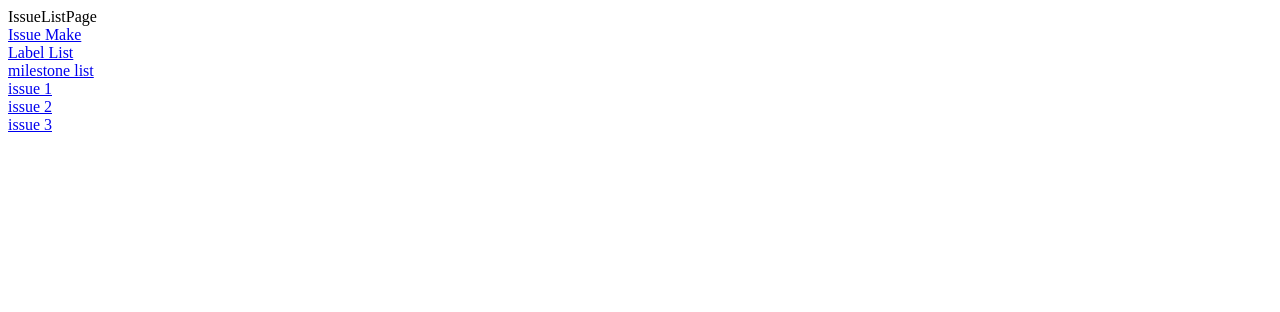
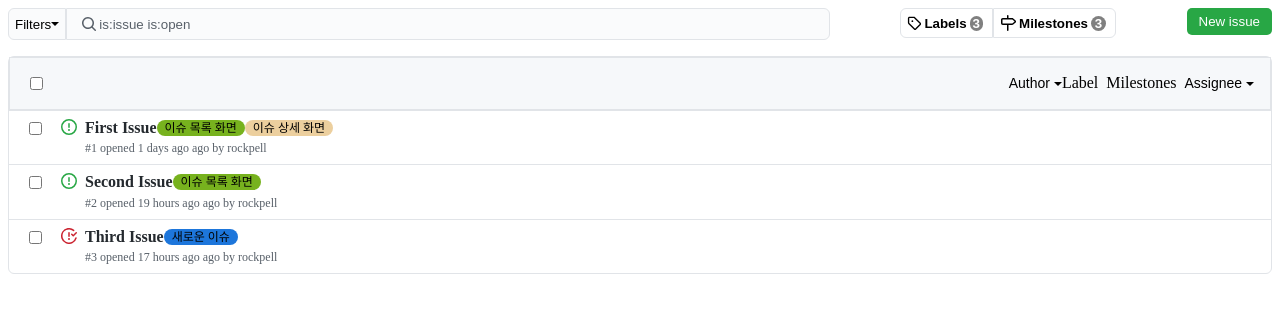
Before and after one commit to boostcamp-2020/IssueTracker-34, a React app in the folder front/: page /issue/list in a window 1280 px wide. Shown: the top 312 px of the page. Built offline with nearby package versions, Linux system fonts and the light colour scheme; the HTML template or start-up script is replaced by a standard one.

Commit message:
[Feat] Issue List Page
Use IssueList component
Use FilterButton component
Use FilterSearchBar component
Use LabelsButton component
Use MilestonesButton component
Use NewIssueButton component

```diff
--- a/front/src/pages/IssueListPage.js
+++ b/front/src/pages/IssueListPage.js
@@ -1,31 +1,47 @@
 import React from 'react';
-import { Link } from 'react-router-dom';
+import styled from 'styled-components';
+import IssueList from '../components/IssueList';
+import FilterButton from '../components/FilterButton';
+import FilterSearchBar from '../components/FilterSearchBar';
+import LabelsButton from '../components/LabelsButton';
+import MilestonesButton from '../components/MilestonesButton';
+import NewIssueButton from '../components/NewIssueButton';
+
+const FilterDiv = styled.div`
+  display: flex;
+  flex-direction: row;
+  justify-content: space-between;
+  width: 100%;
+`;
+
+const InnerFilterDivOne = styled.div`
+  display: flex;
+  flex-direction: row;
+  width: 65%;
+`;
+
+const InnerFilterDiv = styled.div`
+  display: flex;
+  flex-direction: row;
+`;
 
 const IssueListPage = () => {
-  //개발용 임시 데이터
-  const issues = [1, 2, 3];
-
-  const issueList = issues.map((issueNumber) => {
-    return (
-      <div key={`issue${issueNumber}`}>
-        <Link to={`/issue/${issueNumber}`}>issue {issueNumber}</Link>
-      </div>
-    );
-  });
-
   return (
     <>
-      <div>IssueListPage</div>
       <div>
-        <Link to="/issue/make">Issue Make</Link>
+        <FilterDiv>
+          <InnerFilterDivOne>
+            <FilterButton />
+            <FilterSearchBar />
+          </InnerFilterDivOne>
+          <InnerFilterDiv>
+            <LabelsButton />
+            <MilestonesButton />
+          </InnerFilterDiv>
+          <NewIssueButton />
+        </FilterDiv>
+        <IssueList />
       </div>
-      <div>
-        <Link to="/label/list">Label List </Link>
-      </div>
-      <div>
-        <Link to="/milestone/list">milestone list </Link>
-      </div>
-      <div>{issueList}</div>
     </>
   );
 };
```
